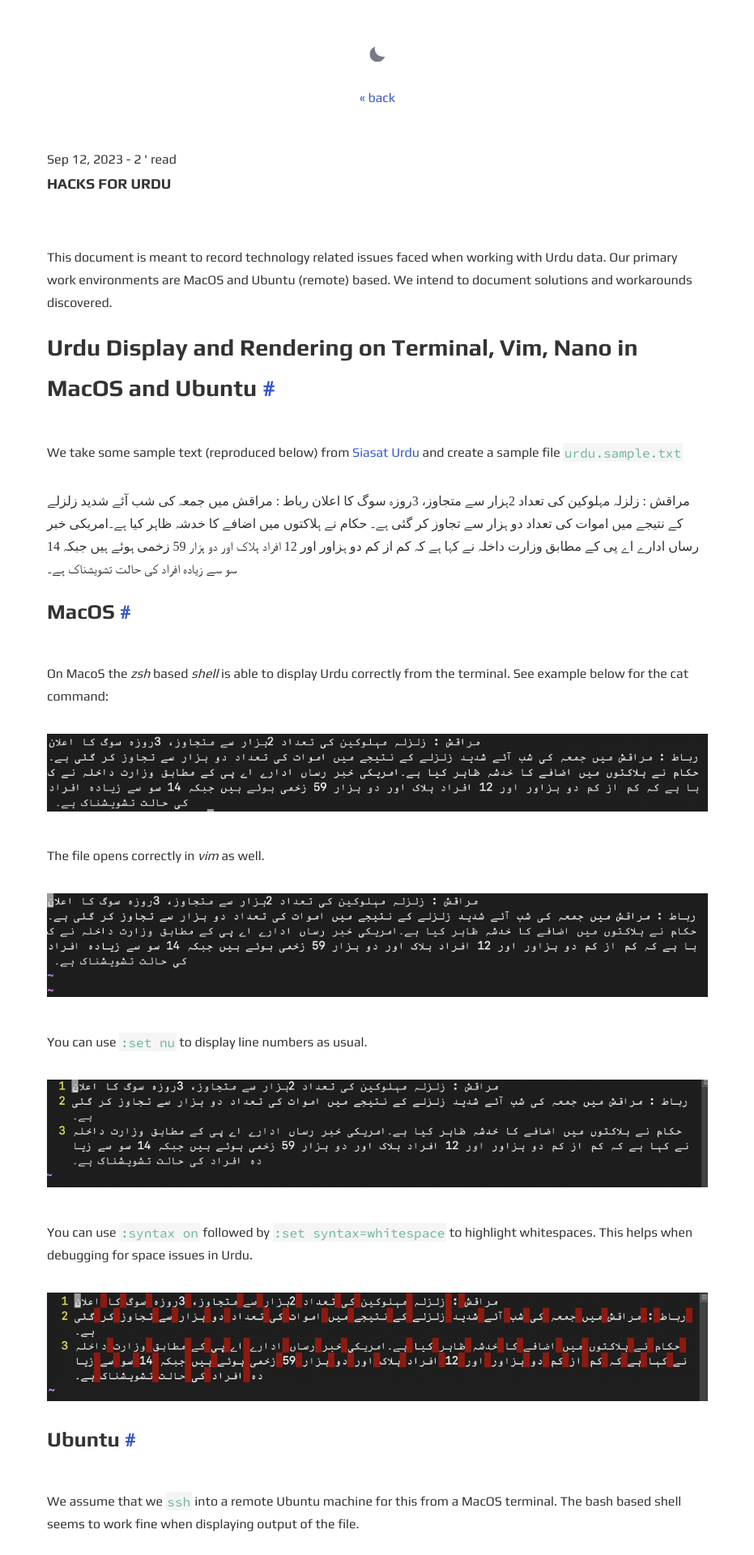
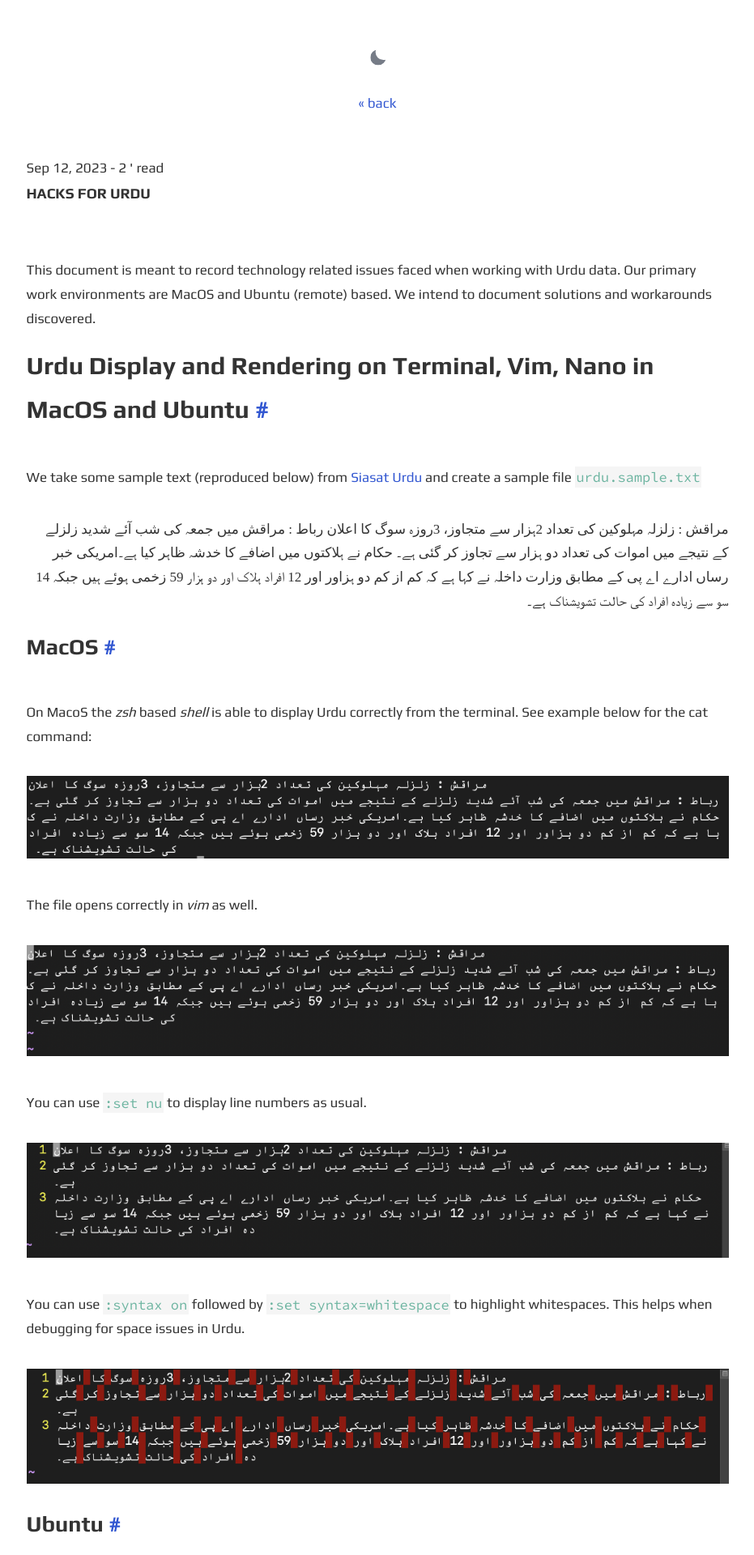
Before and after one commit to aenaliph/harf, a Jekyll site: the page built from _posts/2023-09-12-urdu-script.md, in a window 1280 px wide. Shown: the top 1920 px of the page at 81% size, without its empty margins (174-1105 px from the left). Built offline with Jekyll 4.4.1, drawn with Linux system fonts in a browser that asks for light colours.

Commit message:
reverted to default font

```diff
--- a/_config.yml
+++ b/_config.yml
@@ -21,7 +21,7 @@ author:
 
 # Font Settings
 googlewebfonts: family=Play:wght@400;700&family=Source+Code+Pro:ital,wght@0,200;0,300;0,400;0,600;0,700;0,900;1,300;1,400;1,500;1,600;1,700;1,900
-#googlewebfonts: family=Gulzar:wght@400;700&family=Source+Code+Pro:ital,wght@0,200;0,300;0,400;0,600;0,700;0,900;1,300;1,400;1,500;1,600;1,700;1,900
+# googlewebfonts: family=Gulzar:wght@400;700&family=Source+Code+Pro:ital,wght@0,200;0,300;0,400;0,600;0,700;0,900;1,300;1,400;1,500;1,600;1,700;1,900
 # googlewebfonts: family=Noto+Nastaliq+Urdu:wght@400;700&family=Source+Code+Pro:ital,wght@0,200;0,300;0,400;0,600;0,700;0,900;1,300;1,400;1,500;1,600;1,700;1,900
 
 # URL settings
--- a/_posts/2023-09-12-urdu-script.md
+++ b/_posts/2023-09-12-urdu-script.md
@@ -11,9 +11,11 @@ This document is meant to record technology related issues faced when working wi
 
 We take some sample text (reproduced below) from [Siasat Urdu](https://urdu.siasat.com/news/مراقش-زلزلہ-مہلوکین-کی-تعداد-2ہزار-سے-م-1491628/) and create a sample file `urdu.sample.txt`
 
-<span style="font-family:Gulzar; font-size:1;">
+<p dir ="rtl">
+<span style="font-family:Gulzar;">
 مراقش : زلزلہ مہلوکین کی تعداد 2ہزار سے متجاوز، 3روزہ سوگ کا اعلان رباط : مراقش میں جمعہ کی شب آئے شدید زلزلے کے نتیجے میں اموات کی تعداد دو ہزار سے تجاوز کر گئی ہے۔ حکام نے ہلاکتوں میں اضافے کا خدشہ ظاہر کیا ہے۔امریکی خبر رساں ادارے اے پی کے مطابق وزارت داخلہ نے کہا ہے کہ کم از کم دو ہزاور اور 12 افراد ہلاک اور دو ہزار 59 زخمی ہوئے ہیں جبکہ 14 سو سے زیادہ افراد کی حالت تشویشناک ہے۔
 </span>
+</p>
 
 ### MacOS
 On MacoS the  _zsh_ based _shell_ is able to display Urdu correctly from the terminal. See example below for the cat command:
--- a/_sass/_main.scss
+++ b/_sass/_main.scss
@@ -9,7 +9,7 @@
 }
 
 html {
-	font-size: 16px;
+	font-size: 17px;
 }
 
 #theme-toggle {
@@ -101,8 +101,8 @@ html[data-theme="light"] {
 
 html[data-theme="dark"] {
 	// --text-font: Noto Nastaliq Urdu;
-	// --text-font: Gulzar;
-	--text-font: Play;
+	--text-font: Gulzar;
+	// --text-font: Play;
 	--source-code-font: Source Code Pro;
 	--very-light-text-color: #EEE;
 	--light-text-color: #c4bbf0;
```
Also changed, not shown: 16 other files.
